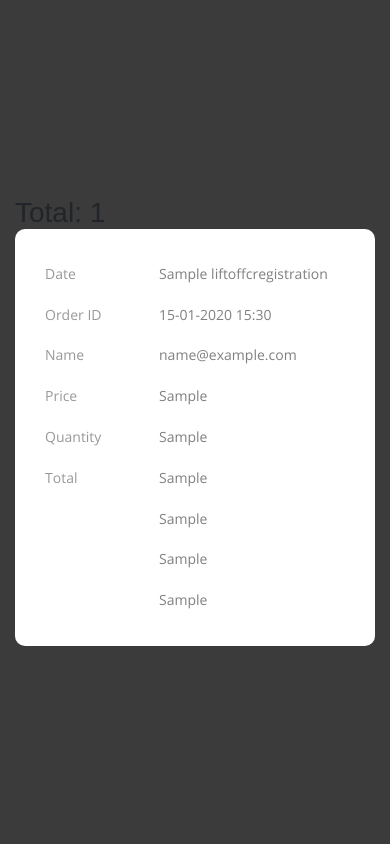
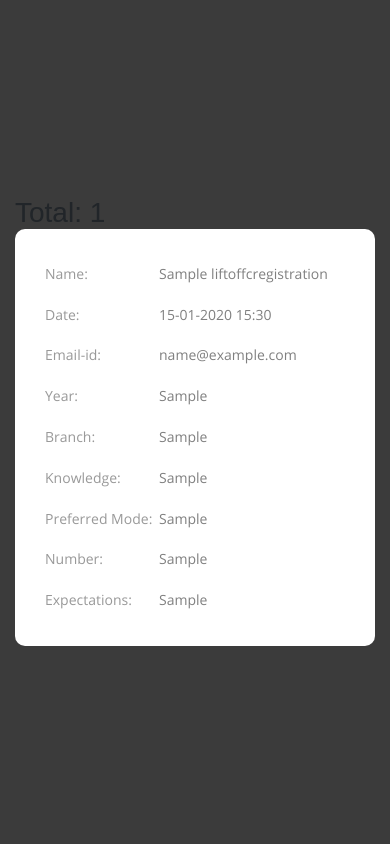
Before and after one commit to EnigmaVSSUT/Qwik-Web, a Django app: page /all-registrations-liftoffc/ in a window 390 px wide. Run offline with Django 3.2, Linux system fonts and the light colour scheme; tables that the repository leaves empty hold one stand-in row (values such as "Sample post"); some libraries are stand-ins or nearby versions.

Commit message:
changed the mobile view of stats page

```diff
--- a/static/assets/stats/css/main.css
+++ b/static/assets/stats/css/main.css
@@ -279,22 +279,31 @@ tbody tr:hover {
         top: 0;
     }
     table tbody tr td:nth-child(1):before {
-        content: "Date";
+        content: "Name:";
     }
     table tbody tr td:nth-child(2):before {
-        content: "Order ID";
+        content: "Date:";
     }
     table tbody tr td:nth-child(3):before {
-        content: "Name";
+        content: "Email-id:";
     }
     table tbody tr td:nth-child(4):before {
-        content: "Price";
+        content: "Year:";
     }
     table tbody tr td:nth-child(5):before {
-        content: "Quantity";
+        content: "Branch:";
     }
     table tbody tr td:nth-child(6):before {
-        content: "Total";
+        content: "Knowledge:";
+    }
+    table tbody tr td:nth-child(7):before {
+        content: "Preferred Mode:";
+    }
+    table tbody tr td:nth-child(8):before {
+        content: "Number:";
+    }
+    table tbody tr td:nth-child(9):before {
+        content: "Expectations:";
     }
     .column4,
     .column5,
```
